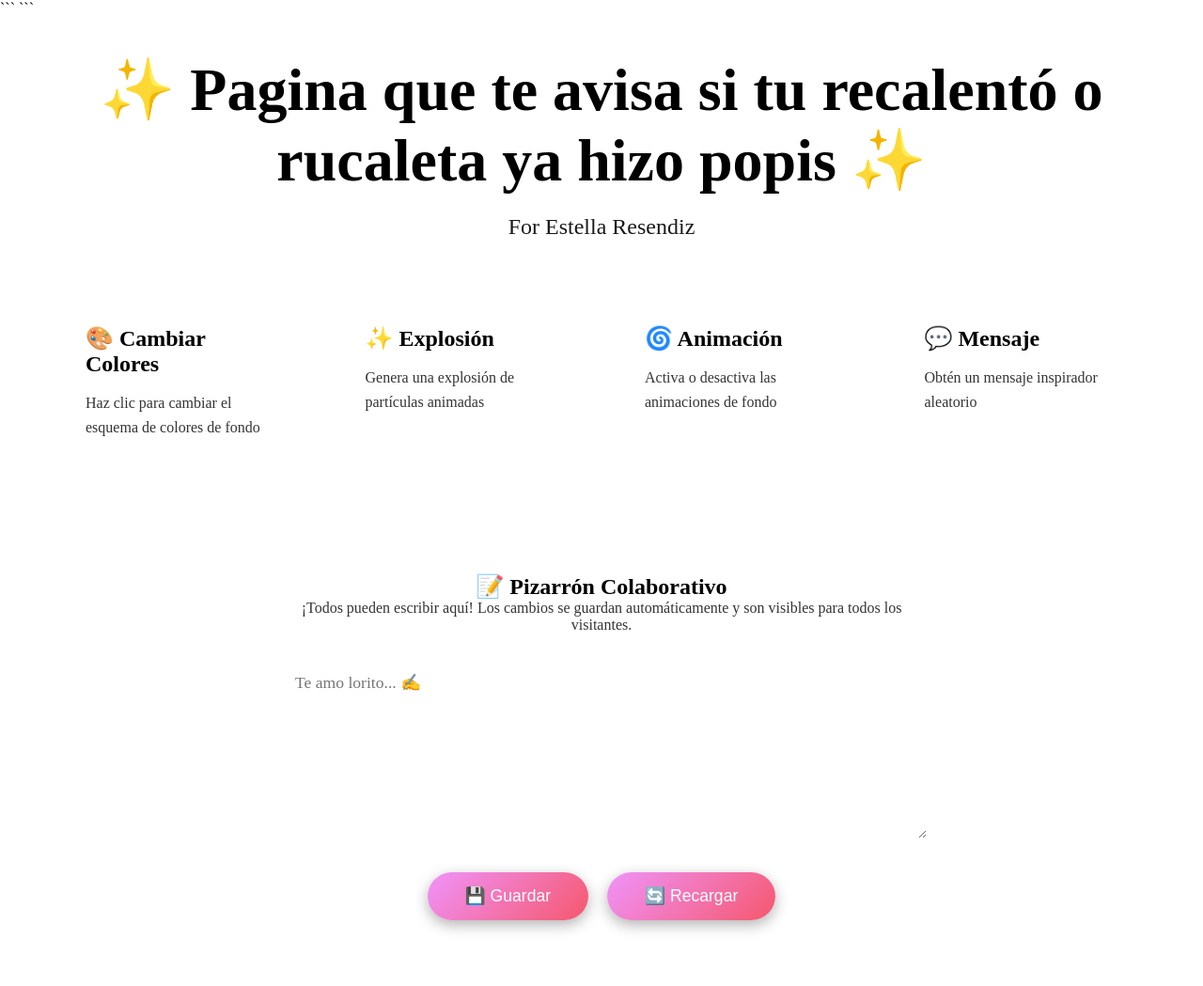
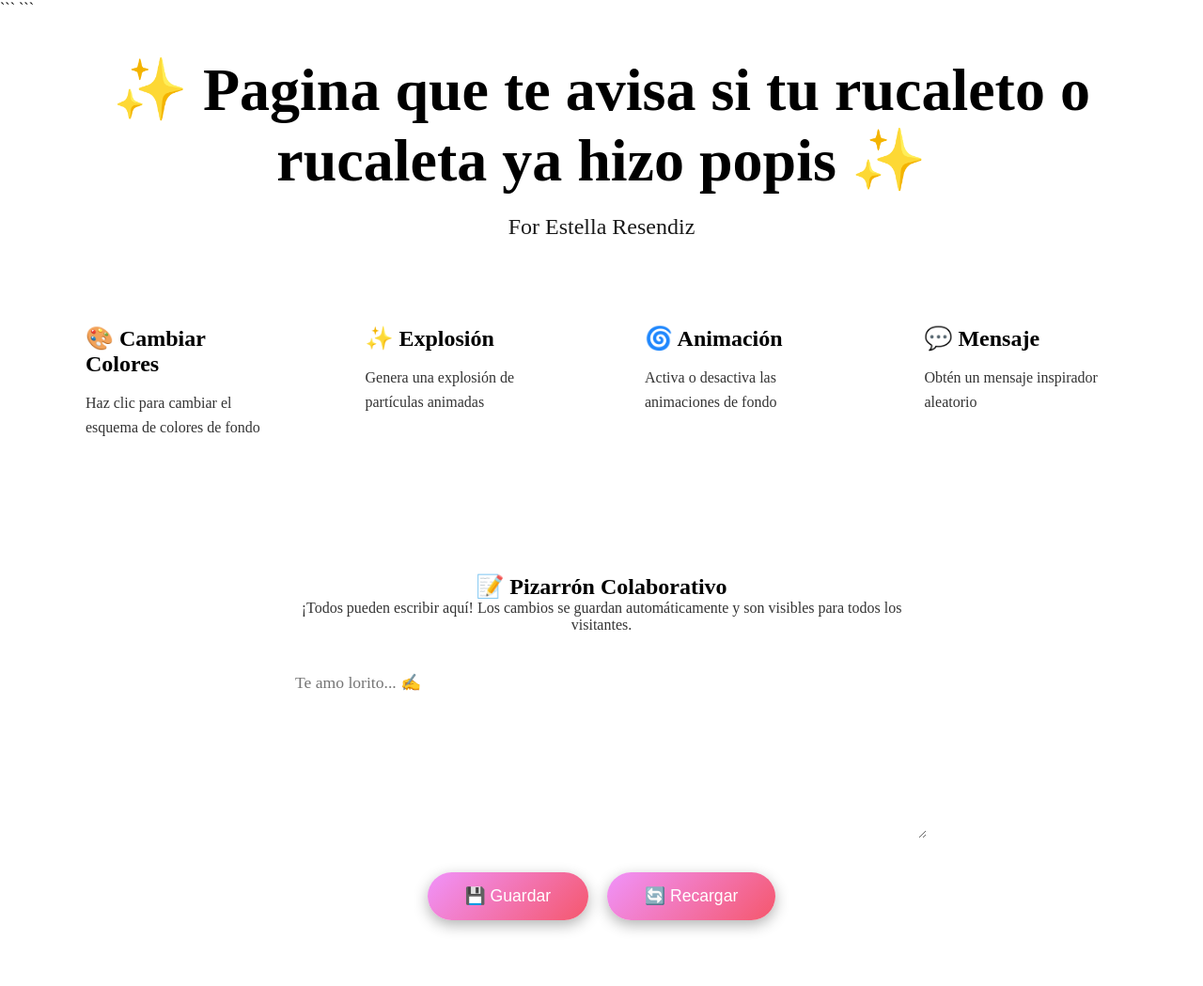
Before and after one commit to peppersdbl/estella, a plain HTML site: page index.html in a window 1280 px wide. Shown: the top 1049 px of the page at 94% size. Drawn offline with Linux system fonts and the light colour scheme.

Commit message:
Actualizar index.html

````diff
--- a/index.html
+++ b/index.html
@@ -153,7 +153,7 @@
 
 ```
 <div class="container">
-    <h1>✨ Pagina que te avisa si tu recalentó o rucaleta ya hizo popis ✨</h1>
+    <h1>✨ Pagina que te avisa si tu rucaleto o rucaleta ya hizo popis ✨</h1>
     <p class="subtitle">For Estella Resendiz</p>
 
     <div class="grid">
````
